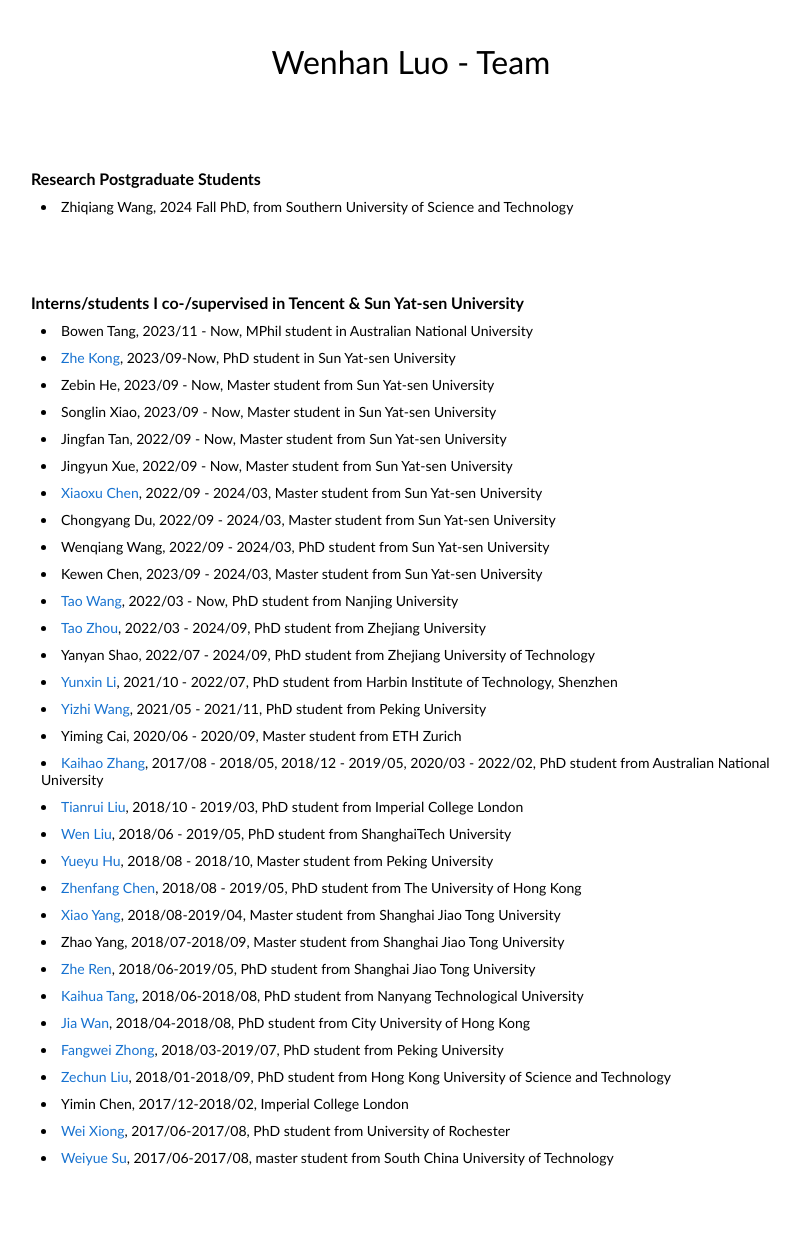
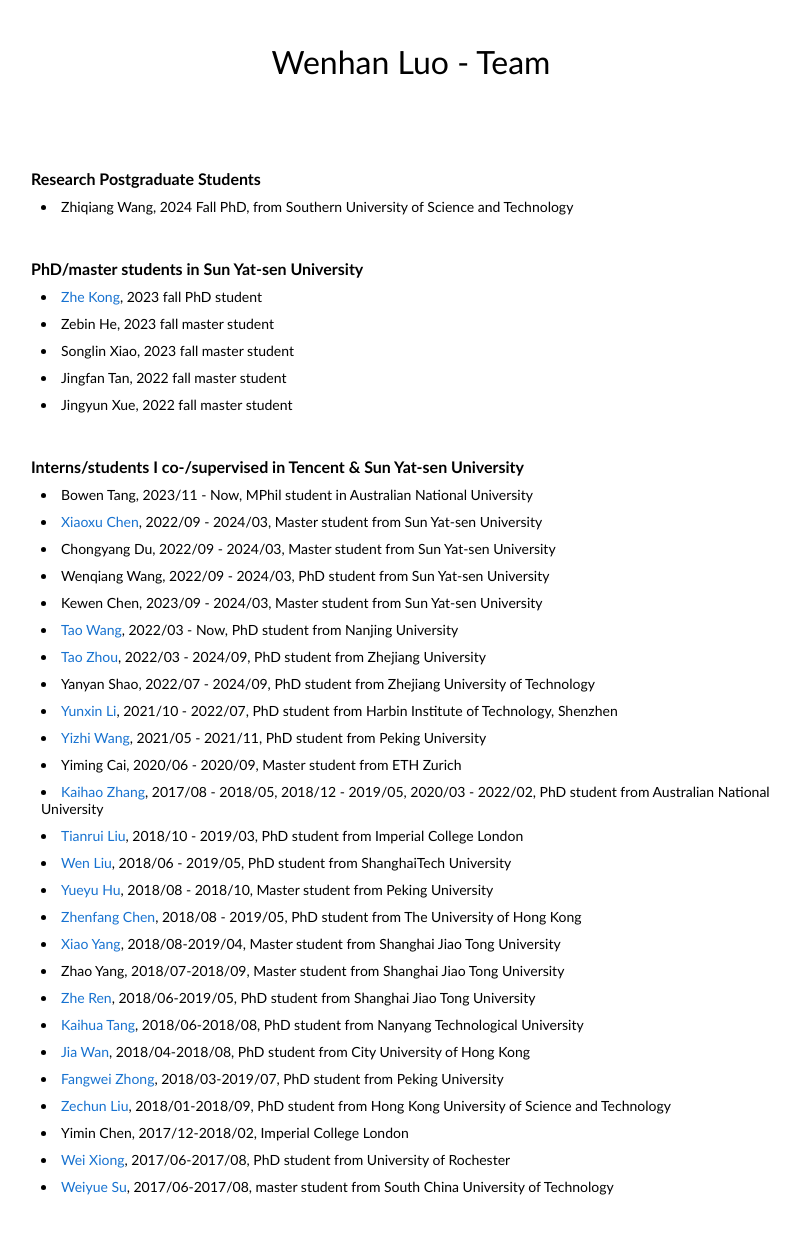
Before and after one commit to whluo/whluo.github.io, a Jekyll site: the page assets/team.html, which Jekyll copies as it is, in a window 1280 px wide. Shown: the whole page, without its empty margins (229-1029 px from the left). Built offline with Jekyll 4.4.1, drawn with Linux system fonts in a browser that asks for light colours; before the commit the page ends 1204 px from its top, so only the background shows below that.

Commit message:
minor update

```diff
--- a/assets/team.html
+++ b/assets/team.html
@@ -56,36 +56,43 @@
                     </li>
 
 
-                     <br><br>
+
 
 
 
                     <br><br>
+
+                    <teamtitle>PhD/master students in Sun Yat-sen University</teamtitle>
+                    <br>
+
+                    <li>
+                      <a href="https://kongzhecn.github.io/">Zhe Kong</a>, 2023 fall PhD student
+                    </li>
+
+                    <li>
+                      Zebin He, 2023 fall master student
+                    </li>
+
+                    <li>
+                      Songlin Xiao, 2023 fall master student
+                    </li>
+
+                    <li>
+                      Jingfan Tan, 2022 fall master student
+                    </li>
+
+                    <li>
+                      Jingyun Xue, 2022 fall master student
+                    </li>
+
+
+                    <br><br>
+
                     <teamtitle>Interns/students I co-/supervised in Tencent & Sun Yat-sen University</teamtitle>
                     <br>
 
                     <li>
                       Bowen Tang</a>, 2023/11 - Now, MPhil student in Australian National University
-                    </li>
-
-                    <li>
-                      <a href="https://kongzhecn.github.io/">Zhe Kong</a>, 2023/09-Now, PhD student in Sun Yat-sen University
-                    </li>
-
-                    <li>
-                      Zebin He, 2023/09 - Now, Master student from Sun Yat-sen University
-                    </li>
-
-                    <li>
-                      Songlin Xiao, 2023/09 - Now, Master student in Sun Yat-sen University
-                    </li>
-
-                    <li>
-                      Jingfan Tan, 2022/09 - Now, Master student from Sun Yat-sen University
-                    </li>
-
-                    <li>
-                      Jingyun Xue, 2022/09 - Now, Master student from Sun Yat-sen University
                     </li>
 
                     <li>
```
Also changed, not shown: _pages/about.md (+1 -1 lines).
